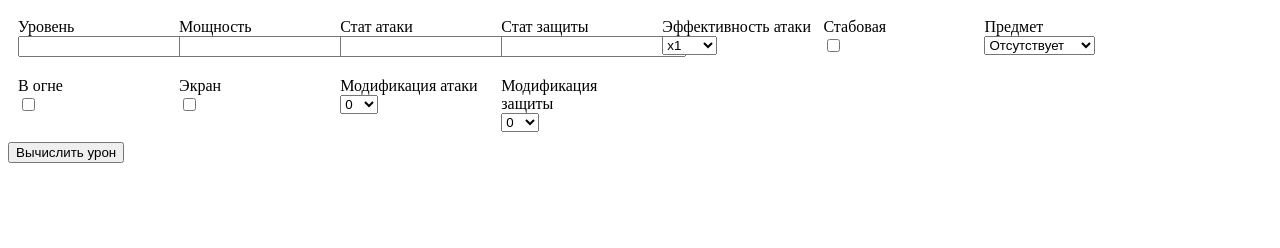
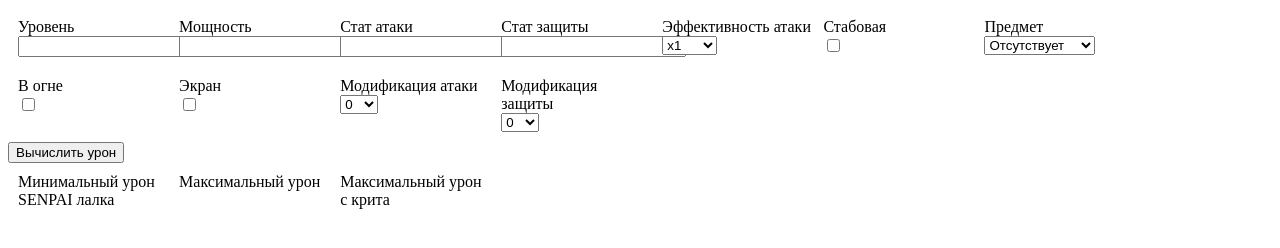
Before and after one commit to MACTEPBEKA/l17calc, a plain HTML site: page index.html in a window 1280 px wide. Both pictures are taken after a click on the button "Вычислить урон". Drawn offline with Linux system fonts and the light colour scheme.

Commit message:
Add files via upload

```diff
--- a/index.html
+++ b/index.html
@@ -17,6 +17,11 @@
     display: table-cell;
 }
 </style>
+<script>
+	function get_dmg() {
+		min_dmg.textContent = "SENPAI лалка";
+	}
+</script>
 
 	<div name="dmg_calc">
 
@@ -135,8 +140,39 @@
 			<div class="Column">
 			</div>
 		</div>
+
+		<button id="calc_dmg" onclick="get_dmg()">Вычислить урон</button>
+
+		<div class="Row">
+			<div class="Column">
+				Минимальный урон
+				<div id="min_dmg">
+
+				</div>
+			</div>
+			<div class="Column">
+				Максимальный урон
+				<div id="max_dmg">
+
+				</div>
+			</div>
+			<div class="Column">
+				Максимальный урон c крита
+				<div id="max_dmg">
+
+				</div>
+			</div>
+			<div class="Column">
+			</div>
+			<div class="Column">
+			</div>
+			<div class="Column">
+			</div>
+			<div class="Column">
+			</div>
+		</div>
 	</div>
 
-	<button id="calc_dmg">Вычислить урон</button>
+
 </body>
 </html>
```
